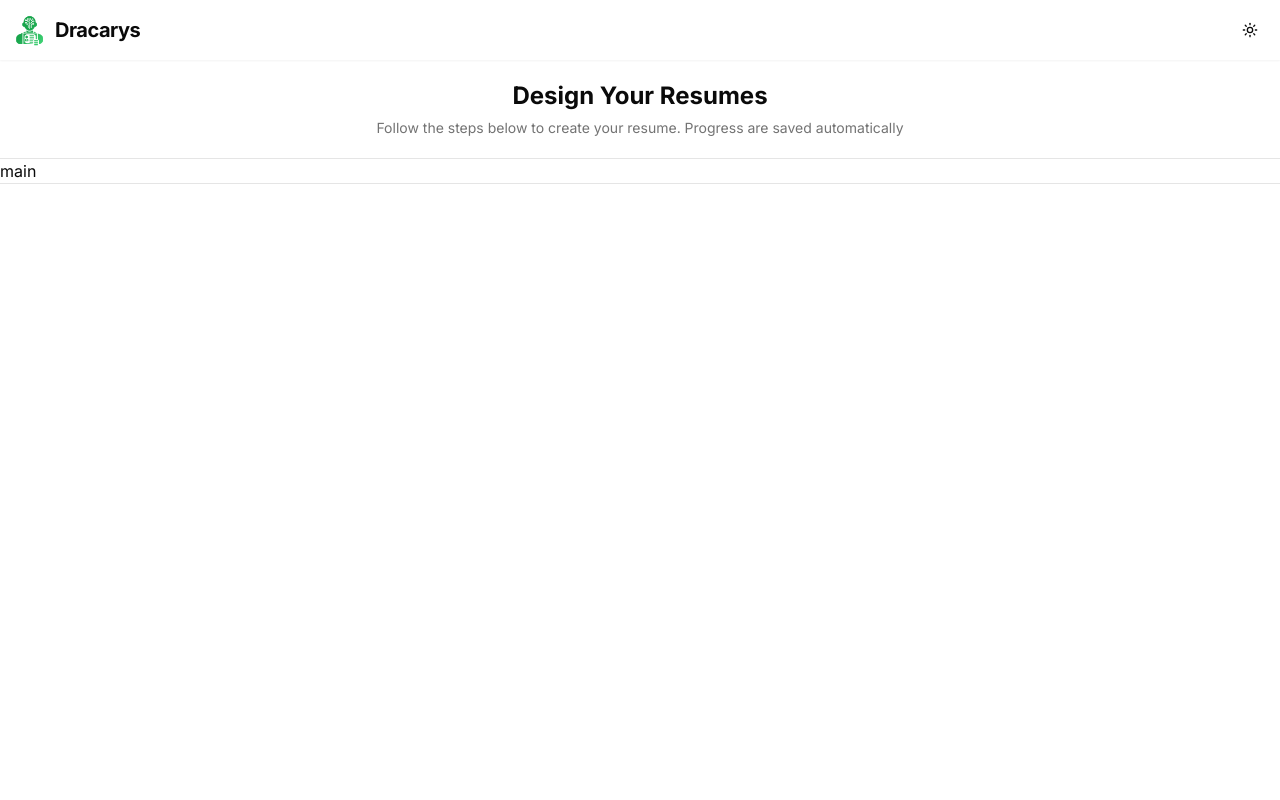
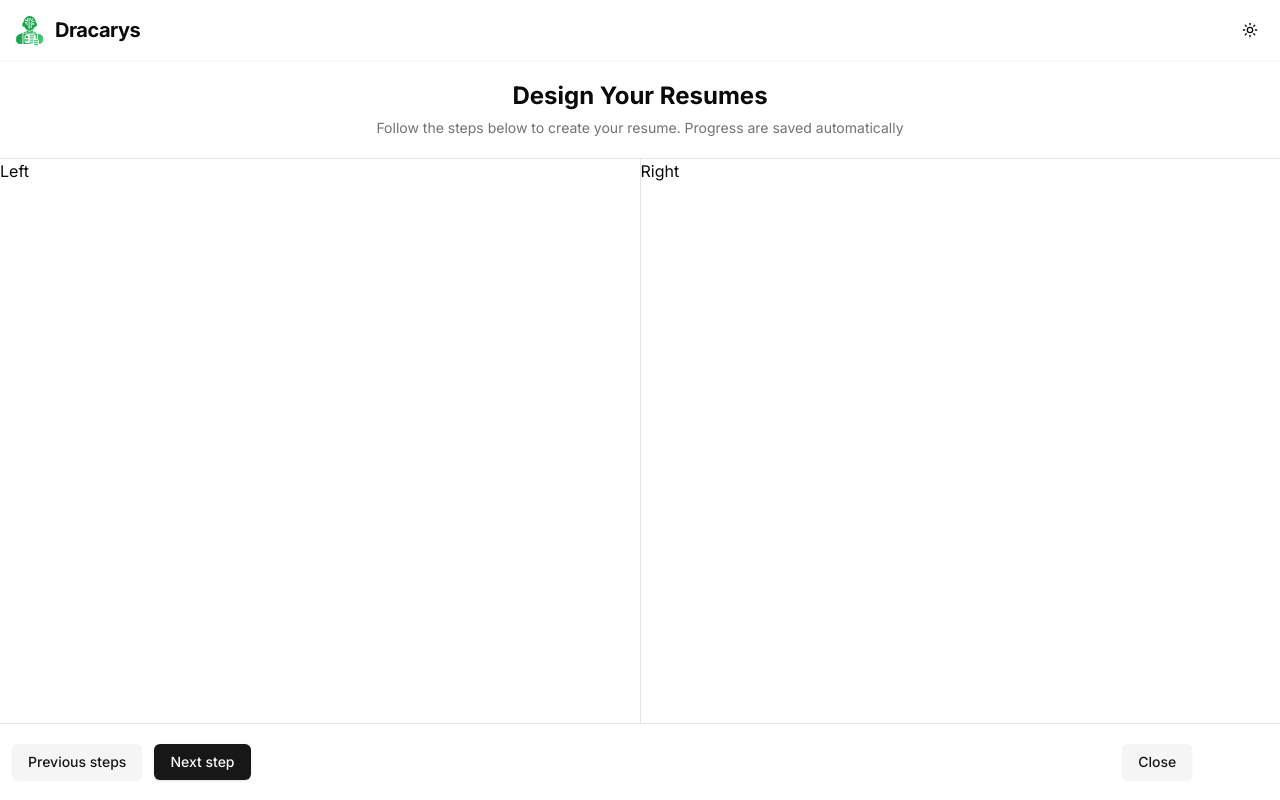
Before and after one commit to Alayande-442/Dracarys-Ai-Resume-Builder, a Next.js app: page /editor in a window 1280 px wide. Built offline with nearby package versions, Linux system fonts and the light colour scheme.

Commit message:
implement Resume Editor section UI and basic functionality

```diff
--- a/src/app/(main)/editor/ResumeEditor.tsx
+++ b/src/app/(main)/editor/ResumeEditor.tsx
@@ -1,4 +1,7 @@
 "use client";
+
+import { Button } from "@/components/ui/button";
+import Link from "next/link";
 export default function ResumeEditor() {
   return (
     <div className="flex grow flex-col">
@@ -11,9 +14,29 @@ export default function ResumeEditor() {
         </p>
       </header>
 
-      <main>main</main>
+      <main className="relative grow">
+        <div className="absolute bottom-0 top-0 flex w-full">
+          <div className="w-full md:w-1/2">Left</div>
+          <div className="grow md:border-r" />
+          <div className="hidden w-1/2 md:flex">Right</div>
+        </div>
+      </main>
 
-      <footer className="w-full border-t px-3 py-5"></footer>
+      <footer className="w-full border-t px-3 py-5">
+        <div className="mx-auto flex max-w-7xl flex-wrap justify-between gap-2">
+          <div className="flex items-center gap-3">
+            <Button variant="secondary">Previous steps</Button>
+            <Button>Next step</Button>
+          </div>
+
+          <div className="flex items-center gap-2">
+            <Button variant="secondary" asChild>
+              <Link href="/resumes">Close</Link>
+            </Button>
+            <p className="text-muted-foreground opacity-0">saving....</p>
+          </div>
+        </div>
+      </footer>
     </div>
   );
 }
```
Also changed, not shown: src/lib/validation.ts (added, +10 -0 lines), src/app/(main)/editor/forms/GeneralInfoForm.tsx (added).
